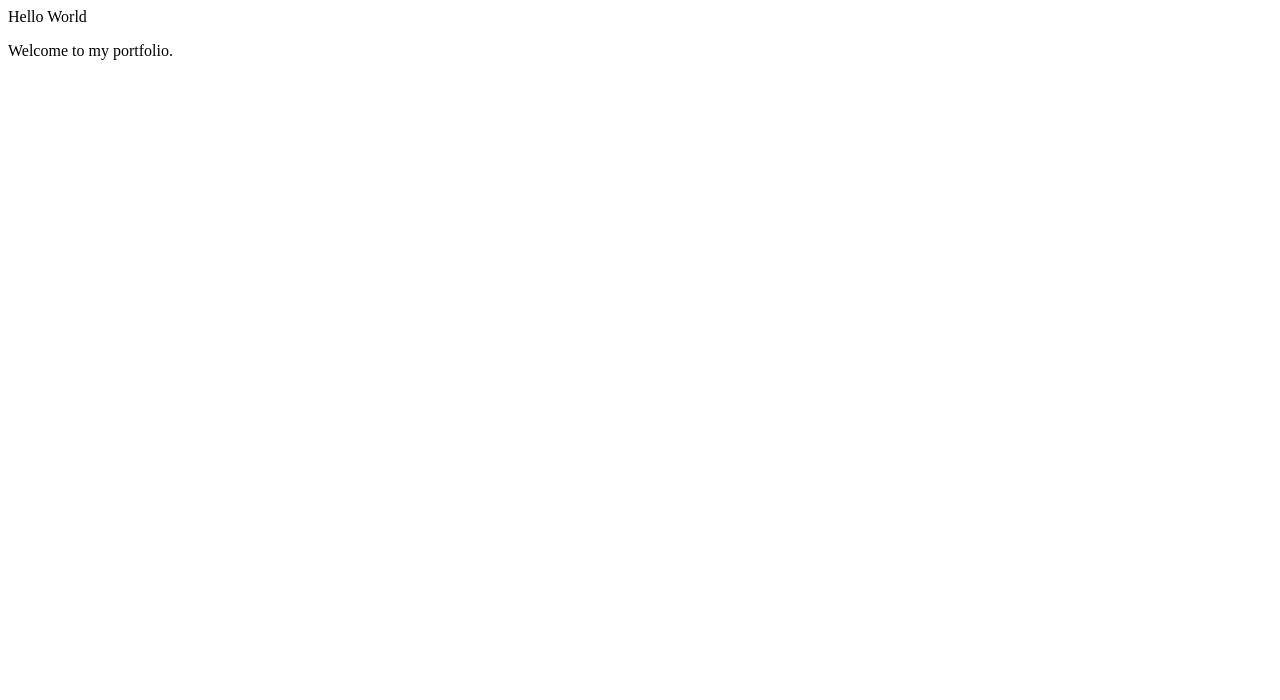
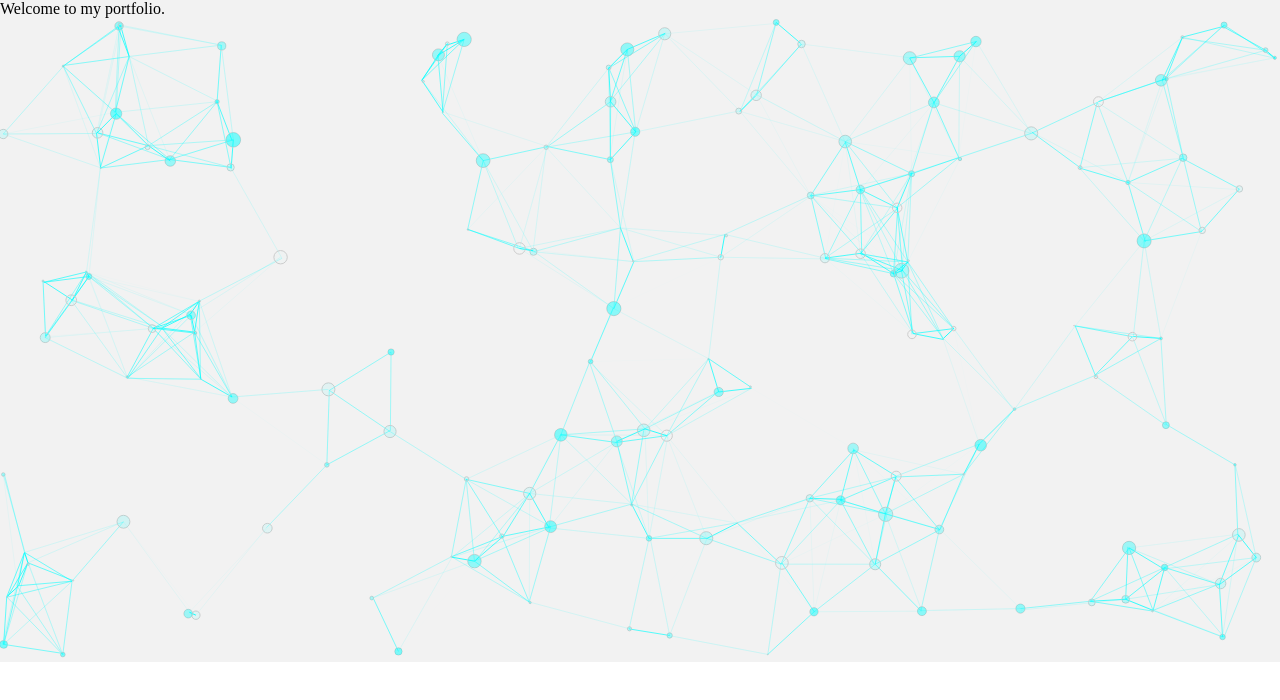
Before and after one commit to adil-shabbir514/adil-shabbir514.github.io, a plain HTML site: page index.html in a window 1280 px wide. Drawn offline with nearby package versions, Linux system fonts and the light colour scheme.

Commit message:
added new files: style and particles.json

```diff
--- a/index.html
+++ b/index.html
@@ -1,10 +1,27 @@
 <!DOCTYPE html>
 <html>
 	<head>
-		<head> Hello World </head>
+		<meta charset="utf-8">
+		<meta name="viewport"
+			  content="width-device-width, initial-scale=1.0">
+		<meta http-equiv="X-UA-Compatible"
+		content="ie-edge">
+		<title> Particles login </title>
+		<link rel="stylesheet" href="style.css">
 	</head>
 
 	<body>
-		<p> Welcome to my portfolio. </p>
+
+
+		<div id="particles-js">
+		<p> Welcome to my portfolio. </p></div>
+		<script src="https://cdn.jsdelivr.net/npm/particles.js@2.0.0/particles.min.js">
+		</script>
+
+		<script>
+			particlesJS.load('particles-js','particles.json', function(){
+				console.log("jason loaded");
+			})
+		</script>
 	</body>
 </html>
--- /dev/null
+++ b/particles.json
@@ -0,0 +1,66 @@
+{
+	"particles":{
+		"number":{
+			"value":150
+		},
+		"color":{
+			"value":"#00FFFF"
+		},
+		"shape":{
+			"type":"circle",
+			"stroke":{
+				"width":1,
+				"color":"#ccc"
+			}
+		},
+		"opacity":{
+			"value":0.5,
+			"random":true,
+			"anim":{
+				"enable":true,
+				"speed":3
+			}
+		},
+		"size":{
+		"value":7,
+		"random":true,
+		"anim":{
+			"enable":true,
+			"speed":30
+		}
+	},
+		"line_linked":{
+			"enable":true,
+			"distance":120,
+			"color":"#00FFFF",
+			"width":1
+		},
+		"move":{
+		"enable":true,
+		"speed":6,
+		"direction":"none"
+	}
+	},
+	"interactivity":{
+		"events":{
+			"onhover":{
+				"enable":true,
+				"mode":"repulse"
+			},
+			"onclick":{
+				"enable":true,
+				"mode":"push"
+			}
+		},
+		"modes":{
+			"repulse":{
+				"distance":75,
+				"duration":0.4
+			},
+			"bubble":{
+				"distance":100,
+				"size":10
+			}
+		}
+	}
+}
--- /dev/null
+++ b/style.css
@@ -0,0 +1,7 @@
+#particles-js{
+	background: #f2f2f2;
+}
+*, html {
+   margin: 0;
+   padding: 0;
+}
```
